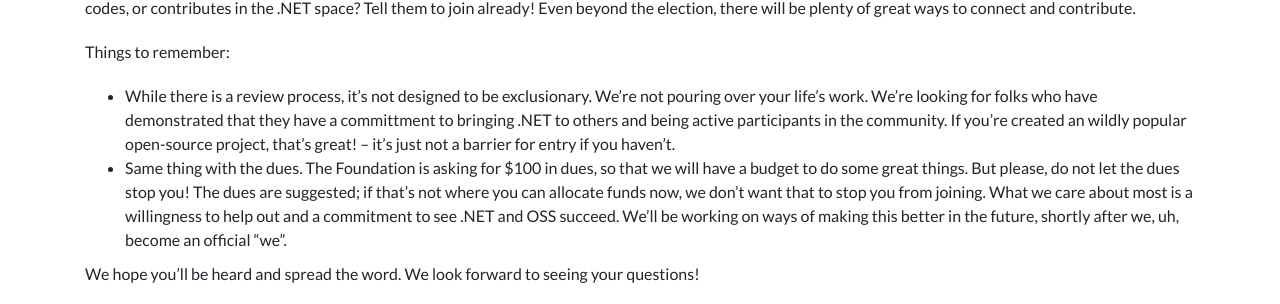
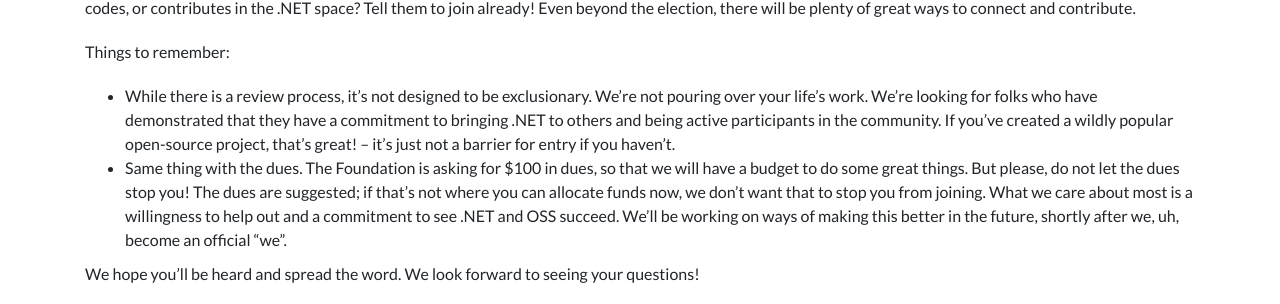
Before and after one commit to dotnet-foundation/election, a Jekyll site: the page built from email-question-draft.md, in a window 1280 px wide. Shown: the part 742-1046 px from the top of the page. Built offline with Jekyll 4.4.1, drawn with Linux system fonts in a browser that asks for light colours; nearby versions of some CDN libraries; our own code applies the rules of GitHub Pages for plain Markdown files; comment, search, counter and statistics services are not loaded.

Commit message:
Update email-question-draft.md
Co-Authored-By: SeanKilleen <SeanKilleen@gmail.com>

```diff
--- a/email-question-draft.md
+++ b/email-question-draft.md
@@ -30,7 +30,7 @@ Do you know someone who you think cares about the future of .NET, and is involve
 
 Things to remember:
 
-* While there is a review process, it's not designed to be exclusionary. We're not pouring over your life's work. We're looking for folks who have demonstrated that they have a committment to bringing .NET to others and being active participants in the community. If you're created an wildly popular open-source project, that's great! -- it's just not a barrier for entry if you haven't.
+* While there is a review process, it's not designed to be exclusionary. We're not pouring over your life's work. We're looking for folks who have demonstrated that they have a commitment to bringing .NET to others and being active participants in the community. If you've created a wildly popular open-source project, that's great! -- it's just not a barrier for entry if you haven't.
 * Same thing with the dues. The Foundation is asking for $100 in dues, so that we will have a budget to do some great things. But please, do not let the dues stop you! The dues are suggested; if that's not where you can allocate funds now, we don't want that to stop you from joining. What we care about most is a willingness to help out and a commitment to see .NET and OSS succeed. We'll be working on ways of making this better in the future, shortly after we, uh, become an official "we".
 
 We hope you'll be heard and spread the word. We look forward to seeing your questions!
```
